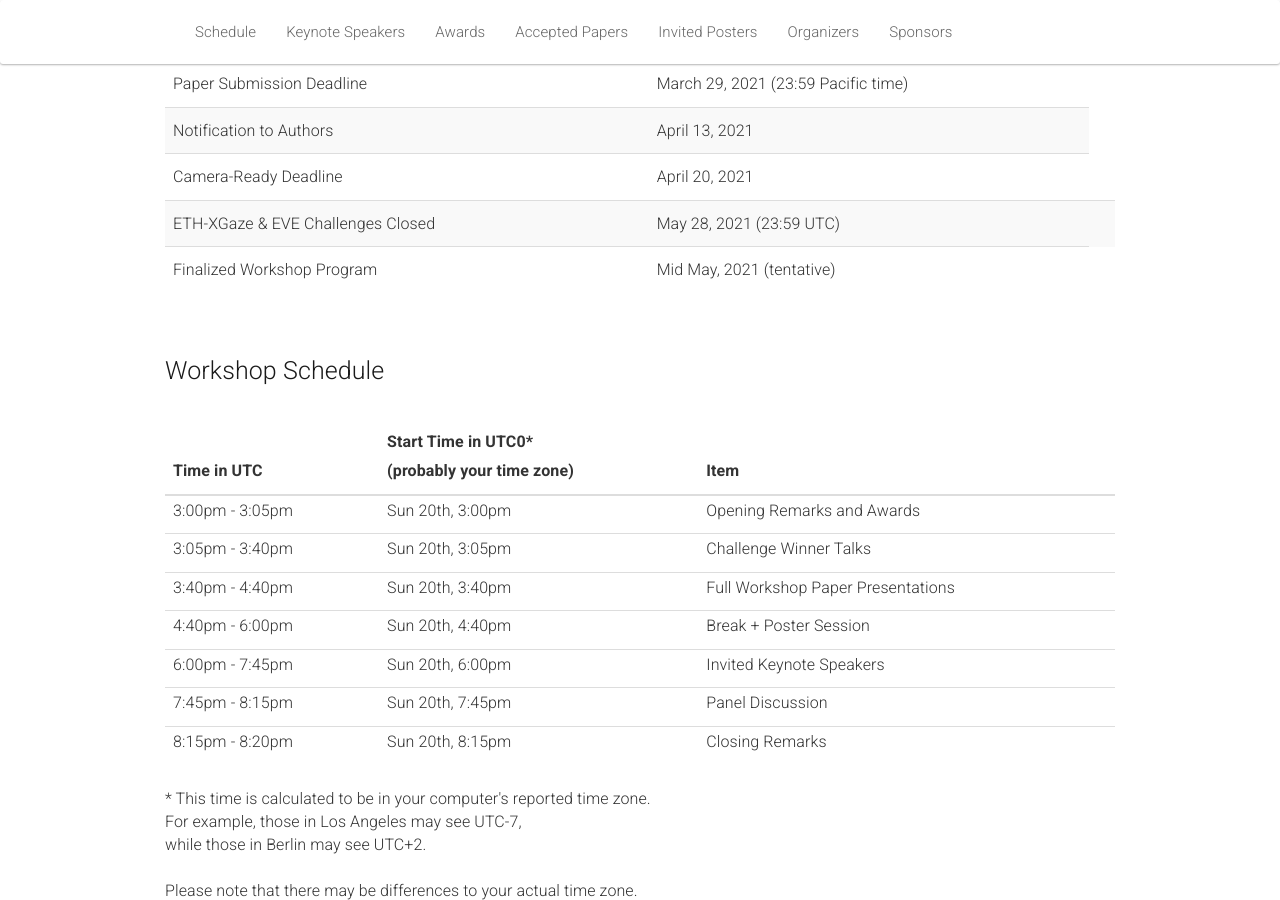
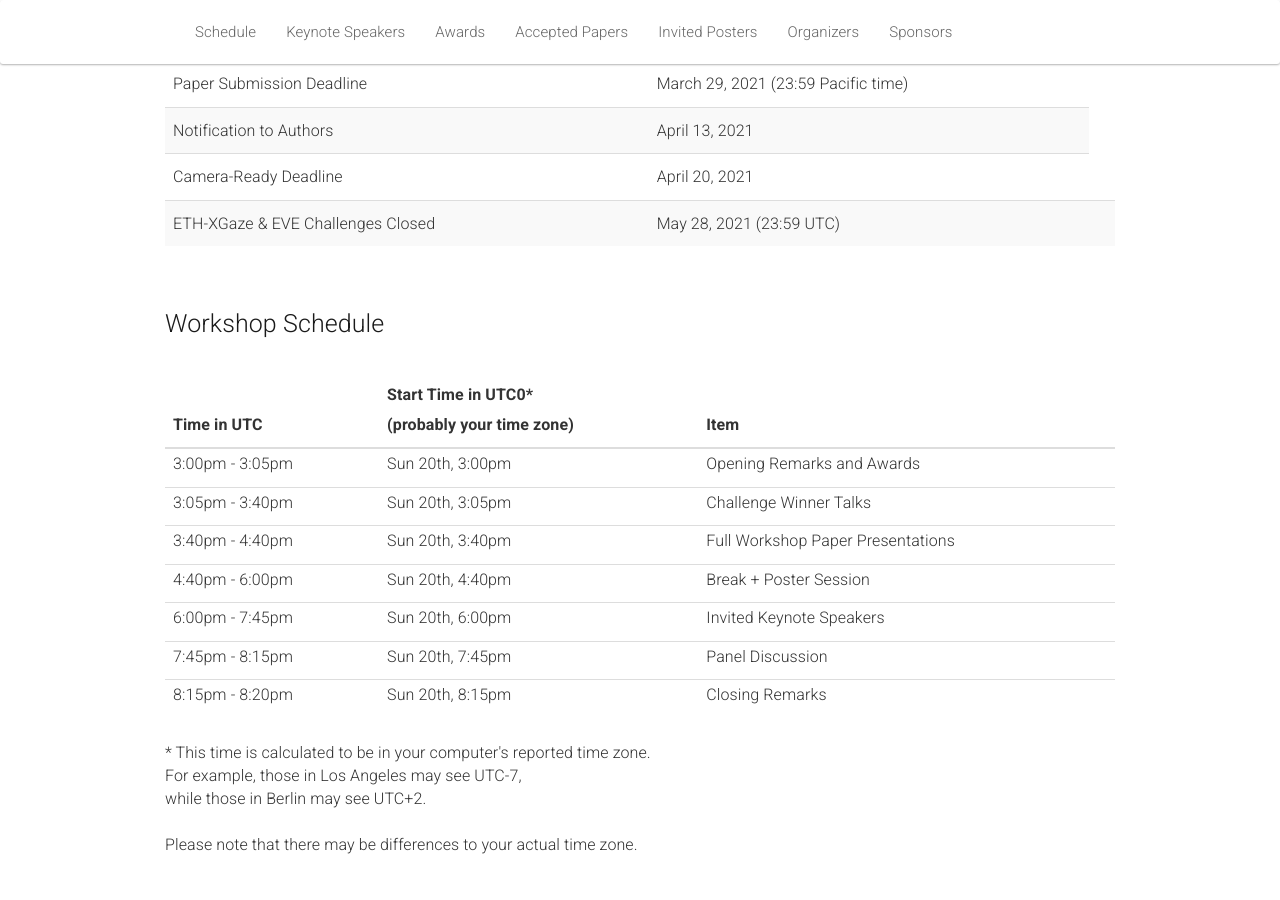
Before and after one commit to gazeworkshop/gazeworkshop.github.io, a Jekyll site: the page built from _pages/home_2021.md, in a window 1280 px wide and 900 px high, scrolled down 1328 px. Built offline with Jekyll 4.4.1, drawn with Linux system fonts in a browser that asks for light colours; nearby versions of some CDN libraries.

Commit message:
Remove deprecated line in dates

```diff
--- a/_pages/home_2021.md
+++ b/_pages/home_2021.md
@@ -170,10 +170,6 @@ We will be hosting 3 invited speakers and holding 2 deep learning challenges for
           <td>ETH-XGaze &amp; EVE Challenges Closed</td>
           <td>May 28, 2021 (23:59 UTC)</td>
 	  <td><span class="countdown" reference="28 May 2021 23:59:59 UTC"></span></td>
-        </tr>
-        <tr>
-          <td>Finalized Workshop Program</td>
-          <td>Mid May, 2021 (tentative)</td>
         </tr>
       </tbody>
     </table>
```
